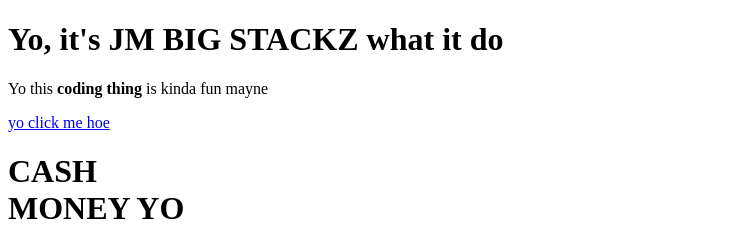
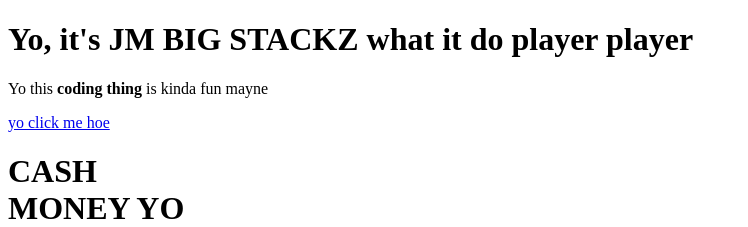
Before and after one commit to JManauth/BigStackz-2.0, a plain HTML site: page bigstackz.html in a window 1280 px wide. Shown: the top 227 px of the page, without its empty margins (0-748 px from the left). Drawn offline with Linux system fonts and the light colour scheme.

Commit message:
Added Player player

```diff
--- a/bigstackz.html
+++ b/bigstackz.html
@@ -4,14 +4,15 @@
 	<title>First Website YO</title>
 </head>
 <body>
-	<h1>Yo, it's JM BIG STACKZ what it do</h1>
+	<h1>Yo, it's JM BIG STACKZ what it do player player</h1>
 	<p>Yo this <b>coding thing</b> is kinda fun mayne</p>
 	<a
 	href="https://google.com"
 	target="_blank"
 	title="lets get this bread dawg"
 	>yo click me hoe</a>
-	<h1>CASH <br>MONEY YO</h1>
+	<h1>CASH <br>
+	MONEY YO</h1>
 	<img src="https://previews.123rf.com/images/madmaxer/madmaxer1503/madmaxer150300143/38283736-3d-illustration-of-four-money-stacks-over-white-background.jpg">
 </body>
 </html>
```
